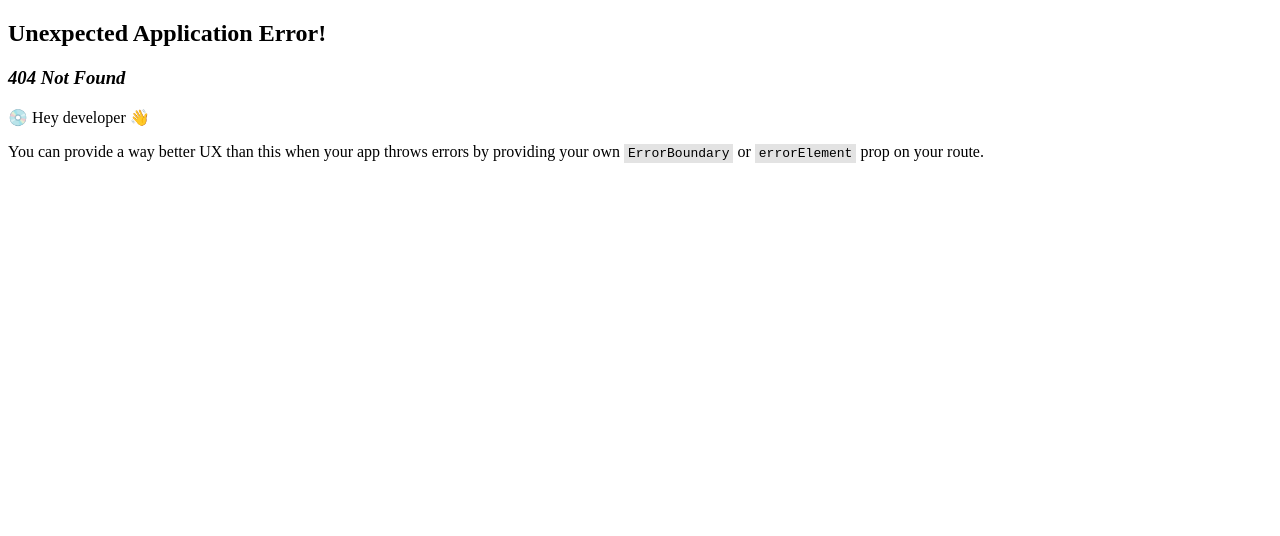
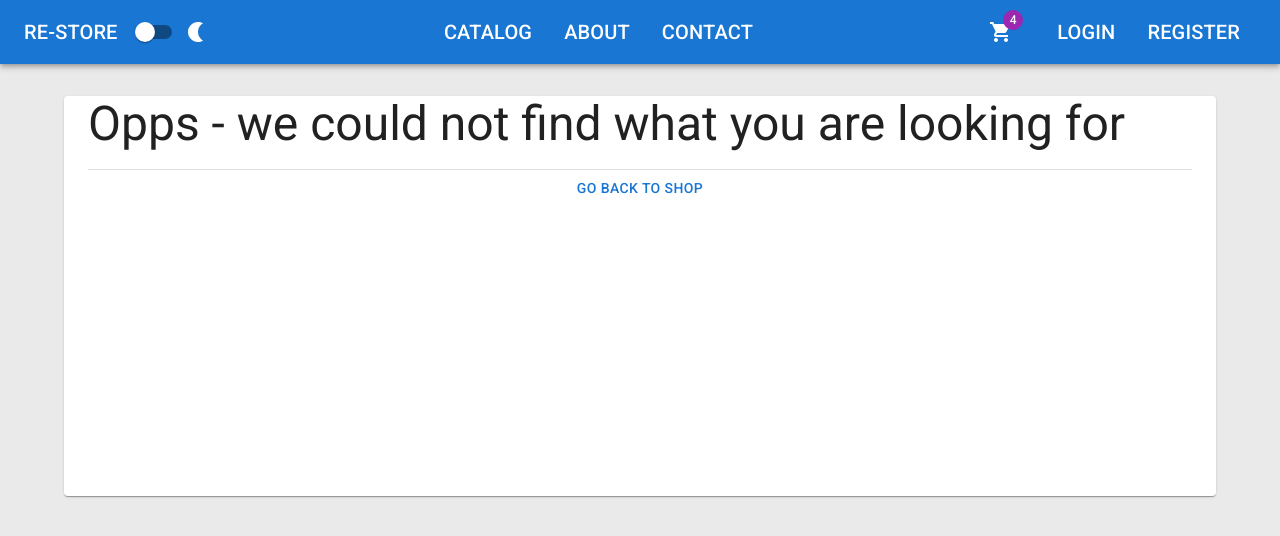
Before and after one commit to MytrucNguyen/programming_learning_hub, a React (Vite) app in the folder learn_to_build_an_e-commerce_store/ReStore/client/: page /not-found in a window 1280 px wide. Before the commit this address had no page. Shown: the top 536 px of the page. Built offline with nearby package versions, Linux system fonts and the light colour scheme.

Commit message:
Section 5: Error Handling - Creating a not found component

```diff
--- a/learn_to_build_an_e-commerce_store/ReStore/client/src/app/api/agent.ts
+++ b/learn_to_build_an_e-commerce_store/ReStore/client/src/app/api/agent.ts
@@ -1,6 +1,6 @@
 import axios, { AxiosError, AxiosResponse } from "axios";
 import { toast } from "react-toastify";
-import { router } from "../router/Route";
+import { router } from "../router/Routes";
 
 axios.defaults.baseURL = "http://localhost:5000/api/";
 
--- /dev/null
+++ b/learn_to_build_an_e-commerce_store/ReStore/client/src/app/errors/NotFound.tsx
@@ -0,0 +1,14 @@
+import { Button, Container, Divider, Paper, Typography } from "@mui/material";
+import { Link } from "react-router-dom";
+
+export default function NotFound() {
+    return (
+        <Container component={Paper} sx={{ height: 400 }}>
+            <Typography variant="h3" gutterBottom>
+                Opps - we could not find what you are looking for
+            </Typography>
+            <Divider />
+            <Button fullWidth component={Link} to='/catalog'>Go back to shop</Button>
+        </Container>
+    )
+}
--- a/learn_to_build_an_e-commerce_store/ReStore/client/src/app/router/Route.tsx
+++ b/learn_to_build_an_e-commerce_store/ReStore/client/src/app/router/Routes.tsx
@@ -1,4 +1,4 @@
-import { createBrowserRouter } from "react-router-dom";
+import { createBrowserRouter, Navigate } from "react-router-dom";
 import App from "../layout/App";
 import HomePage from "../../features/home/HomePage";
 import Catalog from "../../features/catalog/Catalog";
@@ -6,6 +6,7 @@ import ProductDetails from "../../features/catalog/ProductDetails";
 import AboutPage from "../../features/about/AboutPage";
 import ContactPage from "../../features/contact/ContactPage";
 import ServerError from "../errors/ServerError";
+import NotFound from "../errors/NotFound";
 
 export const router = createBrowserRouter([
     {
@@ -18,6 +19,8 @@ export const router = createBrowserRouter([
             { path: 'about', element: <AboutPage /> },
             { path: 'contact', element: <ContactPage /> },
             { path: 'server-error', element: <ServerError /> },
+            { path: 'not-found', element: <NotFound /> },
+            { path: '*', element: <Navigate replace to='/not-found' /> },
         ]
     }
 ])
--- a/learn_to_build_an_e-commerce_store/ReStore/client/src/features/catalog/ProductDetails.tsx
+++ b/learn_to_build_an_e-commerce_store/ReStore/client/src/features/catalog/ProductDetails.tsx
@@ -3,6 +3,7 @@ import { useEffect, useState } from "react";
 import { useParams } from "react-router-dom";
 import { Product } from "../../app/models/product";
 import agent from "../../app/api/agent";
+import NotFound from "../../app/errors/NotFound";
 
 export default function ProductDetails() {
     const { id } = useParams<{ id: string }>();
@@ -18,7 +19,7 @@ export default function ProductDetails() {
 
     if (loading) return <h3>Loading...</h3>
 
-    if (!product) return <h3>Product not found</h3>
+    if (!product) return <NotFound />
 
     return (
         <Grid container spacing={6}>
--- a/learn_to_build_an_e-commerce_store/ReStore/client/src/main.tsx
+++ b/learn_to_build_an_e-commerce_store/ReStore/client/src/main.tsx
@@ -6,7 +6,7 @@ import '@fontsource/roboto/400.css';
 import '@fontsource/roboto/500.css';
 import '@fontsource/roboto/700.css';
 import { RouterProvider } from 'react-router-dom';
-import { router } from './app/router/Route.tsx';
+import { router } from './app/router/Routes.tsx';
 
 
 createRoot(document.getElementById('root')!).render(
```
